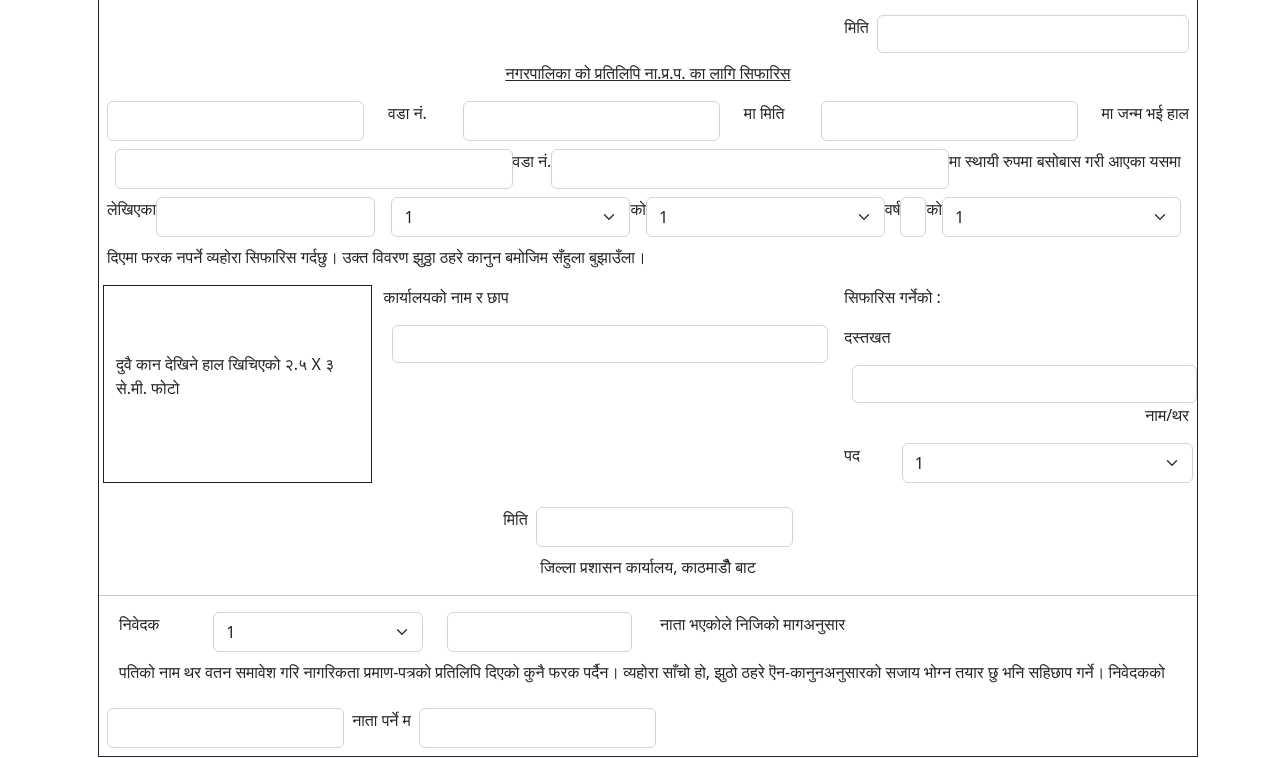
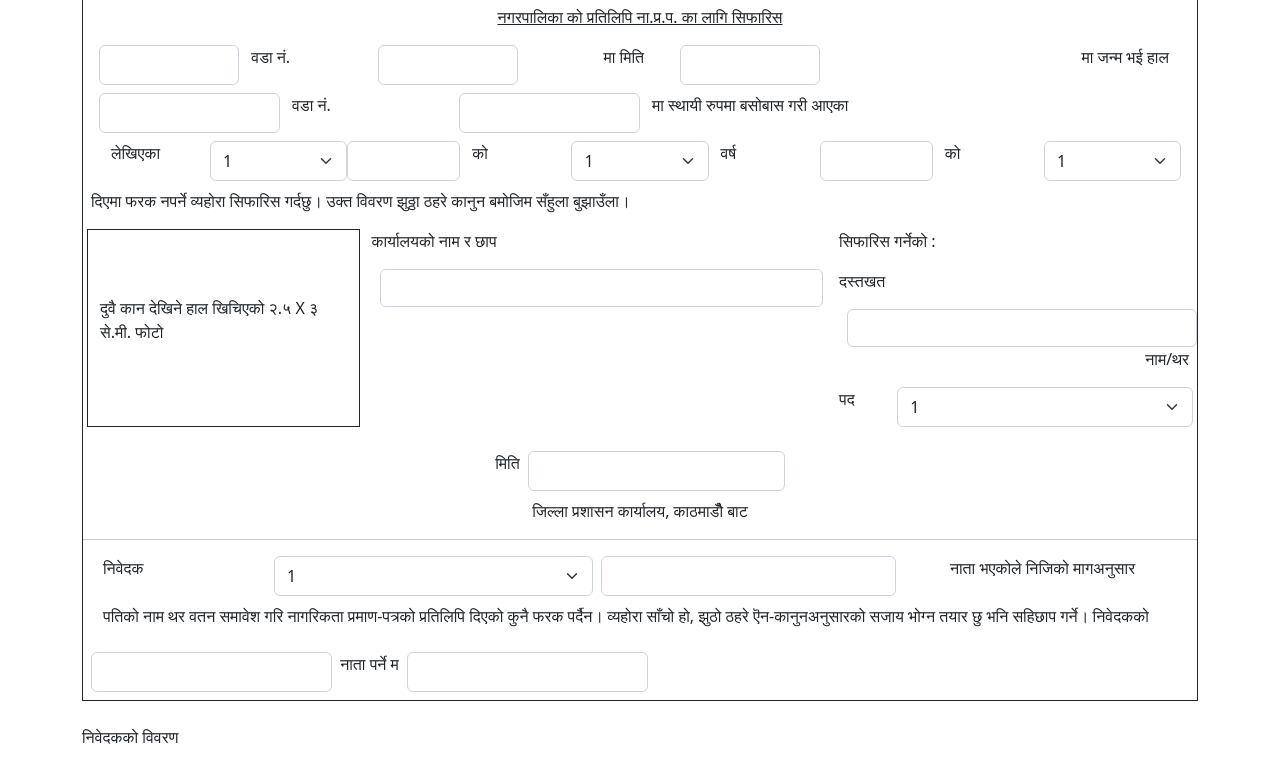
Before and after one commit to suvamsubedi/citizenship-form, a plain HTML site: page index.html in a window 1280 px wide. Shown: the part 1480-2238 px from the top of the page. Drawn offline with nearby package versions, Linux system fonts and the light colour scheme.

Commit message:
design completed

```diff
--- a/index.html
+++ b/index.html
@@ -18,7 +18,7 @@
         <div class="row">
           <h5 class="col">नेपाली नागरिकताको प्रमाण-पत्र प्रतिलिपि पाऊँ।</h5>
 
-          <p class="col text-end text-nowrap">
+          <p class="text-end text-nowrap col">
             नेपाली नागरिकता > नागरिकता प्रतिलिपि सिफारिस
           </p>
         </div>
@@ -29,7 +29,7 @@
             <option value="2">ईलाका</option>
             <option value="3">सीमा</option>
           </select>
-          <p class="col-10">प्रशासन कार्यालय</p>
+          <p class="col-10">प्रशासन कार्यालय श्रीमान्</p>
         </div>
         <div class="row">
           <input
@@ -41,36 +41,32 @@
 
           <p class="col-10 mt-2">।</p>
         </div>
-        <div class="d-flex justify-content-center">
-          <p class="">विषय:</p>
-          <p class="text-decoration-underline ms-2">
-            नेपाली नागरिकताको प्रमाण-पत्र प्रतिलिपि पाऊँ।
+
+        <p class="text-center">
+          विषय:
+          <span class="text-decoration-underline">
+            नेपाली नागरिकताको प्रमाण-पत्र प्रतिलिपि पाऊँ।</span
+          >
         </p>
-        </div>
-        <p>महोदय,</p>
+        <p class="">महोदय,</p>
         <p class="text-center">
           मैले नागार्जुन नगरपालिका कार्यालयबाट देहायको विवरण भएको नेपाली
           नागरिकता प्रमाण-पत्र लिएकोमा सो प्रमाण-पत्रको सक्कल
         </p>
+
         <div class="row">
           <select class="form-select col">
             <option selected>झुत्रो भएको</option>
             <option value="2">हराएको</option>
             <option value="3">नया ढाँचाको आवश्यक भएको</option>
           </select>
-
-          <p class="text-nowrap col">
+          <p class="col-lg-10">
             हुँदा सोको प्रतिलिपि पाउनको लागि सो नागरिकता प्रमाण-पत्रको प्रति
-            संलग्न
-          </p>
-          <p class="text-nowrap">
-            राखि रु.१३(तेह्र) को टिकट टाँसी सिफारिस सहित यो निवेदन पेश गरेको छु।
+            संलग्न राखि रु.१३(तेह्र) को टिकट टाँसी सिफारिस सहित यो निवेदन पेश
+            गरेको छु।
           </p>
         </div>
-        <p class="text-center">
-          मैले नागरिकताको प्रमाण-पत्र लिदाको यस प्रकार छ ।
-        </p>
-        <div class="border border-dark ms-3">
+        <div class="border border-dark mt-4">
           <div class="row m-2">
             <div class="col">
               <label for="citizenship_num"> १. ना प्र प नं. :- </label>
@@ -458,77 +454,58 @@
             <p class="text-center text-decoration-underline">
               नगरपालिका को प्रतिलिपि ना.प्र.प. का लागि सिफारिस
             </p>
-            <div class="d-flex justify-content-between">
-              <div class="d-flex">
+            <div class="row m-2">
               <input
                 type="text"
                 name=""
                 id="citizenship_num"
-                  class="form-control"
+                class="form-control col"
                 required
               />
-                <p class="text-nowrap ms-4">वडा नं.</p>
-              </div>
-              <div class="d-flex">
+              <p class="col">वडा नं.</p>
               <input
                 type="text"
                 name=""
                 id="citizenship_num"
-                  class="form-control"
+                class="form-control col"
                 required
               />
-                <p class="text-nowrap ms-4">मा मिति</p>
-              </div>
-              <div class="d-flex">
+              <p class="col text-end">मा मिति</p>
               <input
                 type="text"
                 name=""
                 id="citizenship_num"
-                  class="form-control"
+                class="form-control col ms-4"
                 required
               />
-                <p class="text-center text-nowrap ms-4">मा जन्म भई हाल</p>
+              <p class="col-4 text-end">मा जन्म भई हाल</p>
             </div>
-            </div>
-            <div class="d-flex m-2">
+            <div class="row m-2">
               <input
                 type="text"
                 name=""
                 id="citizenship_num"
-                class="form-control"
+                class="form-control col"
                 required
               />
-              <p class="text-nowrap">वडा नं.</p>
+              <p class="col">वडा नं.</p>
               <input
                 type="text"
                 name=""
                 id="citizenship_num"
-                class="form-control"
+                class="form-control col"
                 required
               />
-              <p class="text-nowrap">मा स्थायी रुपमा बसोबास गरी आएका यसमा</p>
+              <p class="col-6">मा स्थायी रुपमा बसोबास गरी आएका</p>
             </div>
-            <div class="d-flex">
-              <p class="text-nowrap">लेखिएका</p>
-              <input
-                type="text"
-                name=""
-                id="citizenship_num"
-                class="form-control"
-                required
-              />
-              <select class="form-select ms-3">
+            <div class="row m-2">
+              <p class="col">लेखिएका</p>
+
+              <select class="form-select col">
                 <option selected>1</option>
                 <option value="2">2</option>
                 <option value="3">3</option>
               </select>
-              <p class="">को</p>
-              <select class="form-select">
-                <option selected>1</option>
-                <option value="2">2</option>
-                <option value="3">3</option>
-              </select>
-              <p class="">वर्ष</p>
               <input
                 type="text"
                 name=""
@@ -537,7 +514,21 @@
                 required
               />
               <p class="col">को</p>
-              <select class="form-select me-2">
+              <select class="form-select col">
+                <option selected>1</option>
+                <option value="2">2</option>
+                <option value="3">3</option>
+              </select>
+              <p class="col">वर्ष</p>
+              <input
+                type="text"
+                name=""
+                id="citizenship_num"
+                class="form-control col"
+                required
+              />
+              <p class="col">को</p>
+              <select class="form-select col">
                 <option selected>1</option>
                 <option value="2">2</option>
                 <option value="3">3</option>
@@ -602,8 +593,8 @@
           <p class="text-center mt-2">जिल्ला प्रशासन कार्यालय, काठमाडौँ बाट</p>
           <hr class="" />
           <div class="row m-2">
-            <p class="col-1">निवेदक</p>
-            <select class="form-select col ms-3">
+            <p class="col-2">निवेदक</p>
+            <select class="form-select col">
               <option selected>1</option>
               <option value="2">2</option>
               <option value="3">3</option>
@@ -612,10 +603,12 @@
               type="text"
               name=""
               id="citizenship_num"
-              class="form-control col ms-4"
+              class="form-control col ms-2"
               required
             />
-            <p class="col-6 ms-3">नाता भएकोले निजिको मागअनुसार</p>
+            <p class="col text-center text-nowrap">
+              नाता भएकोले निजिको मागअनुसार
+            </p>
             <p class="mt-2">
               पतिको नाम थर वतन समावेश गरि नागरिकता प्रमाण-पत्रको प्रतिलिपि दिएको
               कुनै फरक पर्दैन। व्यहोरा साँचो हो, झुठो ठहरे ऎन-कानुनअनुसारको सजाय
@@ -643,7 +636,7 @@
           </div>
         </div>
         <p class="mt-4">निवेदकको विवरण</p>
-        <div class="border border-dark ms-3">
+        <div class="border border-dark">
           <div class="ms-2">
             <div class="w-50 mt-2">
               <label for="citizenship_num"> निवेदकको नाम </label>
```
Lines whose indentation alone changed are shown as unchanged.
